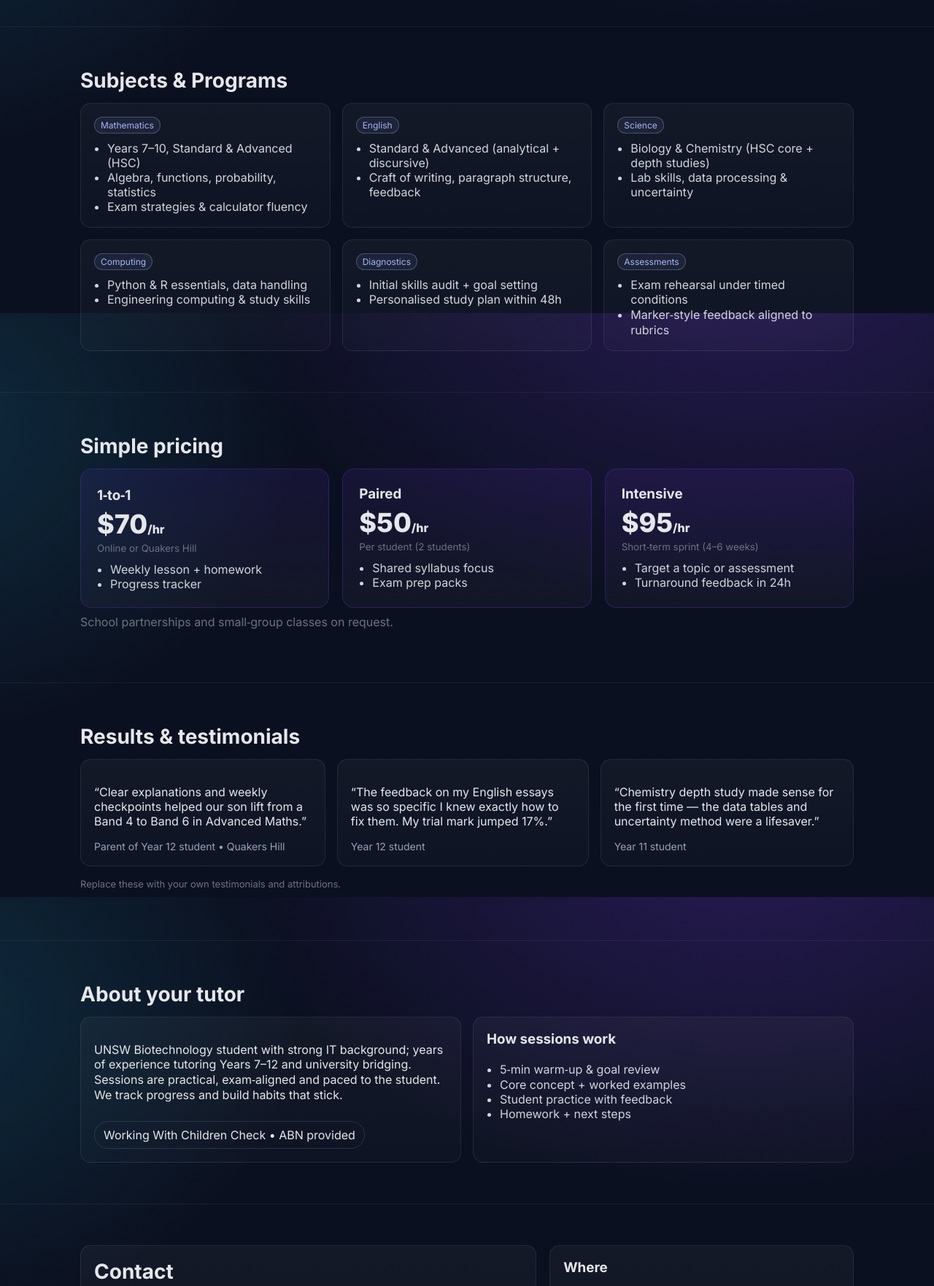
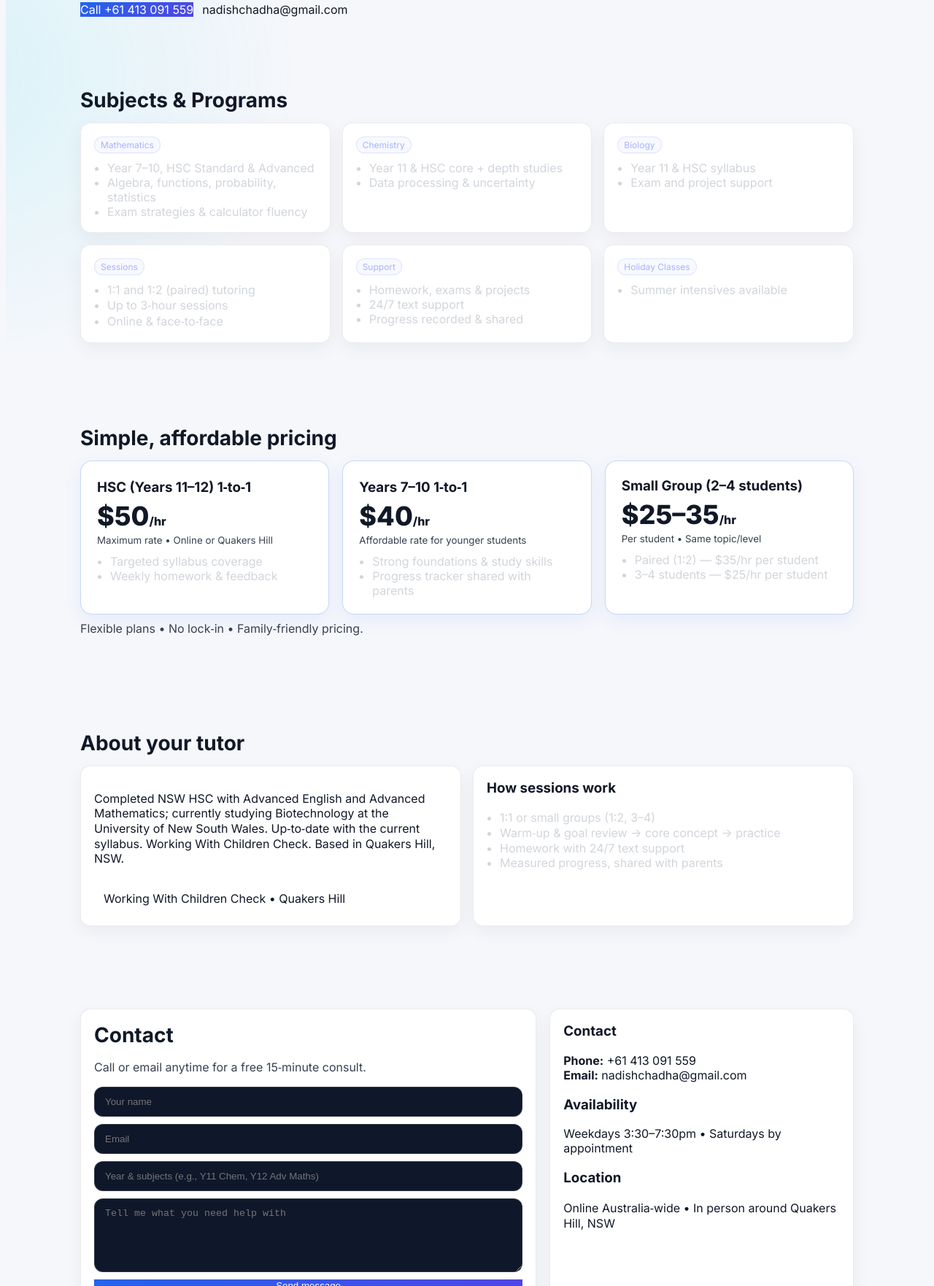
Before and after one commit to danger69420/oasixlabs, a plain HTML site: page index.html in a window 1280 px wide. Shown: the part 371-2133 px from the top of the page at 73% size. Drawn offline with Linux system fonts and the light colour scheme.

Commit message:
Update index.html

```diff
--- a/index.html
+++ b/index.html
@@ -14,15 +14,13 @@
   <link rel="preconnect" href="https://fonts.gstatic.com" crossorigin>
   <link href="https://fonts.googleapis.com/css2?family=Inter:wght@400;500;600;700;800&display=swap" rel="stylesheet">
   <style>
-    :root{
-      --bg:#0b1020; --panel:#111827; --muted:#6b7280; --brand:#7c3aed; --accent:#22d3ee; --text:#e5e7eb; --ring: rgba(124, 58, 237, .35);
-    }
+    :root{--bg:#f6f7fb;--panel:#ffffff;--muted:#374151;--brand:#2563eb;--accent:#22c55e;--text:#111827;--ring:rgba(37,99,235,.35);}
     *{box-sizing:border-box}
-    html,body{margin:0;height:100%;scroll-behavior:smooth}
+    html,body{font-family:Inter,system-ui,-apple-system,Segoe UI,Roboto,Helvetica,Arial,sans-serif;color:var(--text);background:var(--bg);}
     body{font-family:Inter,system-ui,-apple-system,Segoe UI,Roboto,Helvetica,Arial,sans-serif; color:var(--text); background: radial-gradient(1200px 800px at 80% -10%, rgba(124,58,237,.25), transparent 60%), radial-gradient(900px 700px at -10% 20%, rgba(34,211,238,.15), transparent 60%), var(--bg)}
     a{color:inherit;text-decoration:none}
     .container{max-width:1100px;margin:0 auto;padding:0 20px}
-    header{position:sticky;top:0;z-index:20;background:linear-gradient(180deg, rgba(11,16,32,.95), rgba(11,16,32,.65));backdrop-filter:saturate(1.2) blur(6px); border-bottom:1px solid rgba(255,255,255,.06)}
+    header{position:sticky;top:0;z-index:20;background:#ffffffcc;backdrop-filter:saturate(1.2) blur(6px); border-bottom:1px solid rgba(17,24,39,.08)}
     .nav{display:flex;align-items:center;justify-content:space-between;padding:14px 0}
     .logo{display:flex;gap:10px;align-items:center;font-weight:800;letter-spacing:.3px}
     .logo .mark{width:28px;height:28px;border-radius:8px;background: conic-gradient(from 200deg, var(--brand), var(--accent)); box-shadow:0 0 0 4px rgba(124,58,237,.12)}
@@ -41,13 +39,13 @@
     .grid{display:grid;gap:16px}
     @media(min-width:800px){.grid.cols-3{grid-template-columns:repeat(3,1fr)} .grid.cols-2{grid-template-columns:1fr 1fr}}
 
-    .card{background:linear-gradient(180deg, rgba(255,255,255,.04), rgba(255,255,255,.02));border:1px solid rgba(255,255,255,.08);border-radius:14px;padding:18px}
+    .card{background:#fff;border:1px solid rgba(17,24,39,.08);border-radius:14px;padding:18px;box-shadow:0 8px 24px rgba(17,24,39,.05);}
     .tag{font-size:12px;color:#a5b4fc;border:1px solid rgba(165,180,252,.3);background:rgba(165,180,252,.08);border-radius:999px;padding:3px 8px;display:inline-block}
     .list{margin:10px 0 0;padding:0 0 0 18px;color:#d1d5db}
 
     .pricing{display:grid;gap:18px}
     @media(min-width:900px){.pricing{grid-template-columns:repeat(3,1fr)}}
-    .price{border-radius:16px;padding:22px;background:linear-gradient(180deg, rgba(124,58,237,.10), rgba(255,255,255,.03));border:1px solid rgba(124,58,237,.25)}
+    .price{border-radius:16px;padding:22px;background:#fff;border:1px solid rgba(37,99,235,.25);box-shadow:0 8px 24px rgba(37,99,235,.08);}
     .price h3{margin:0 0 6px}
     .price .amt{font-size:36px;font-weight:800}
     .price small{color:var(--muted)}
@@ -96,11 +94,11 @@
 <main>
   <section class="hero">
     <div class="container">
-      <span class="badge">HSC • Years 7–12 • University bridging</span>
-      <h1>Personalised tutoring that compounds into results.</h1>
-      <p>Experienced tutor for Maths, English, Biology, Chemistry & Computing. Online Australia‑wide or in person around Quakers Hill. Diagnostic lesson → tailored plan → measurable progress.</p>
+      <span class="badge">Affordable tutoring • Years 7–12 • HSC</span>
+      <h1>Affordable, personalised tutoring for Maths, Chemistry & Biology.</h1>
+      <p>NSW HSC graduate (Advanced English & Advanced Maths) and UNSW Biotechnology student with a current Working With Children Check. Up‑to‑date with the syllabus. Online Australia‑wide or in person around Quakers Hill. 1:1 or small groups, with progress tracked and feedback after every session.</p>
       <div class="cta">
-        <a class="btn primary" href="#contact">Book a free 15‑min consult</a>
+        <a class="btn primary" href="#contact">Call +61&nbsp;413&nbsp;091&nbsp;559</a>
         <a class="btn" href="mailto:nadishchadha@gmail.com">nadishchadha@gmail.com</a>
       </div>
     </div>
@@ -112,39 +110,40 @@
       <div class="grid cols-3">
         <div class="card"><span class="tag">Mathematics</span>
           <ul class="list">
-            <li>Years 7–10, Standard & Advanced (HSC)</li>
+            <li>Year 7–10, HSC Standard & Advanced</li>
             <li>Algebra, functions, probability, statistics</li>
             <li>Exam strategies & calculator fluency</li>
           </ul>
         </div>
-        <div class="card"><span class="tag">English</span>
+        <div class="card"><span class="tag">Chemistry</span>
           <ul class="list">
-            <li>Standard & Advanced (analytical + discursive)</li>
-            <li>Craft of writing, paragraph structure, feedback</li>
+            <li>Year 11 & HSC core + depth studies</li>
+            <li>Data processing & uncertainty</li>
           </ul>
         </div>
-        <div class="card"><span class="tag">Science</span>
+        <div class="card"><span class="tag">Biology</span>
           <ul class="list">
-            <li>Biology & Chemistry (HSC core + depth studies)</li>
-            <li>Lab skills, data processing & uncertainty</li>
+            <li>Year 11 & HSC syllabus</li>
+            <li>Exam and project support</li>
           </ul>
         </div>
-        <div class="card"><span class="tag">Computing</span>
+        <div class="card"><span class="tag">Sessions</span>
           <ul class="list">
-            <li>Python & R essentials, data handling</li>
-            <li>Engineering computing & study skills</li>
+            <li>1:1 and 1:2 (paired) tutoring</li>
+            <li>Up to 3‑hour sessions</li>
+            <li>Online & face‑to‑face</li>
           </ul>
         </div>
-        <div class="card"><span class="tag">Diagnostics</span>
+        <div class="card"><span class="tag">Support</span>
           <ul class="list">
-            <li>Initial skills audit + goal setting</li>
-            <li>Personalised study plan within 48h</li>
+            <li>Homework, exams & projects</li>
+            <li>24/7 text support</li>
+            <li>Progress recorded & shared</li>
           </ul>
         </div>
-        <div class="card"><span class="tag">Assessments</span>
+        <div class="card"><span class="tag">Holiday Classes</span>
           <ul class="list">
-            <li>Exam rehearsal under timed conditions</li>
-            <li>Marker‑style feedback aligned to rubrics</li>
+            <li>Summer intensives available</li>
           </ul>
         </div>
       </div>
@@ -153,66 +152,56 @@
 
   <section id="pricing">
     <div class="container">
-      <h2>Simple pricing</h2>
+      <h2>Simple, affordable pricing</h2>
       <div class="pricing">
         <div class="price">
-          <h3>1‑to‑1</h3>
-          <div class="amt">$70<span style="font-size:16px">/hr</span></div>
-          <small>Online or Quakers Hill</small>
+          <h3>HSC (Years 11–12) 1‑to‑1</h3>
+          <div class="amt">$50<span style="font-size:16px">/hr</span></div>
+          <small>Maximum rate • Online or Quakers Hill</small>
           <ul class="list">
-            <li>Weekly lesson + homework</li>
-            <li>Progress tracker</li>
+            <li>Targeted syllabus coverage</li>
+            <li>Weekly homework & feedback</li>
           </ul>
         </div>
         <div class="price">
-          <h3>Paired</h3>
-          <div class="amt">$50<span style="font-size:16px">/hr</span></div>
-          <small>Per student (2 students)</small>
+          <h3>Years 7–10 1‑to‑1</h3>
+          <div class="amt">$40<span style="font-size:16px">/hr</span></div>
+          <small>Affordable rate for younger students</small>
           <ul class="list">
-            <li>Shared syllabus focus</li>
-            <li>Exam prep packs</li>
+            <li>Strong foundations & study skills</li>
+            <li>Progress tracker shared with parents</li>
           </ul>
         </div>
         <div class="price">
-          <h3>Intensive</h3>
-          <div class="amt">$95<span style="font-size:16px">/hr</span></div>
-          <small>Short‑term sprint (4–6 weeks)</small>
+          <h3>Small Group (2–4 students)</h3>
+          <div class="amt">$25–35<span style="font-size:16px">/hr</span></div>
+          <small>Per student • Same topic/level</small>
           <ul class="list">
-            <li>Target a topic or assessment</li>
-            <li>Turnaround feedback in 24h</li>
+            <li>Paired (1:2) — $35/hr per student</li>
+            <li>3–4 students — $25/hr per student</li>
           </ul>
         </div>
       </div>
-      <p style="color:var(--muted);margin-top:8px">School partnerships and small‑group classes on request.</p>
+      <p style="color:var(--muted);margin-top:8px">Flexible plans • No lock‑in • Family‑friendly pricing.</p>
     </div>
   </section>
 
-  <section id="testimonials">
-    <div class="container testis">
-      <h2>Results & testimonials</h2>
-      <div class="t-track">
-        <div class="card t"><p>“Clear explanations and weekly checkpoints helped our son lift from a Band 4 to Band 6 in Advanced Maths.”</p><div class="who">Parent of Year 12 student • Quakers Hill</div></div>
-        <div class="card t"><p>“The feedback on my English essays was so specific I knew exactly how to fix them. My trial mark jumped 17%.”</p><div class="who">Year 12 student</div></div>
-        <div class="card t"><p>“Chemistry depth study made sense for the first time — the data tables and uncertainty method were a lifesaver.”</p><div class="who">Year 11 student</div></div>
-      </div>
-      <p style="color:var(--muted);font-size:13px;margin-top:6px">Replace these with your own testimonials and attributions.</p>
-    </div>
-  </section>
+
 
   <section id="about">
     <div class="container">
       <h2>About your tutor</h2>
       <div class="grid cols-2">
-        <div class="card"><p>UNSW Biotechnology student with strong IT background; years of experience tutoring Years 7–12 and university bridging. Sessions are practical, exam‑aligned and paced to the student. We track progress and build habits that stick.</p>
-          <div class="pill" style="margin-top:10px">Working With Children Check • ABN provided</div>
+        <div class="card"><p>Completed NSW HSC with Advanced English and Advanced Mathematics; currently studying Biotechnology at the University of New South Wales. Up‑to‑date with the current syllabus. Working With Children Check. Based in Quakers Hill, NSW.</p>
+          <div class="pill" style="margin-top:10px">Working With Children Check • Quakers Hill</div>
         </div>
         <div class="card">
           <h3 style="margin-top:0">How sessions work</h3>
           <ul class="list">
-            <li>5‑min warm‑up & goal review</li>
-            <li>Core concept + worked examples</li>
-            <li>Student practice with feedback</li>
-            <li>Homework + next steps</li>
+            <li>1:1 or small groups (1:2, 3–4)</li>
+            <li>Warm‑up & goal review → core concept → practice</li>
+            <li>Homework with 24/7 text support</li>
+            <li>Measured progress, shared with parents</li>
           </ul>
         </div>
       </div>
@@ -223,7 +212,7 @@
     <div class="container contact">
       <div class="card">
         <h2>Contact</h2>
-        <p style="color:var(--muted)">Email <a href="mailto:nadishchadha@gmail.com">nadishchadha@gmail.com</a> or send a message below. For quicker setup, include your year/subjects and preferred times.</p>
+        <p style="color:var(--muted)">Call or email anytime for a free 15‑minute consult.</p>
         <!-- Replace action with your Formspree endpoint or Netlify form -->
         <form action="https://formspree.io/f/your-id" method="POST">
           <input name="name" placeholder="Your name" required>
@@ -234,12 +223,13 @@
         </form>
       </div>
       <div class="card">
-        <h3 style="margin-top:0">Where</h3>
-        <p>Online Australia‑wide • In person around Quakers Hill, NSW</p>
+        <h3 style="margin-top:0">Contact</h3>
+        <p><strong>Phone:</strong> <a href="tel:+61413091559">+61&nbsp;413&nbsp;091&nbsp;559</a><br>
+        <strong>Email:</strong> <a href="mailto:nadishchadha@gmail.com">nadishchadha@gmail.com</a></p>
         <h3>Availability</h3>
         <p>Weekdays 3:30–7:30pm • Saturdays by appointment</p>
-        <h3>Direct booking</h3>
-        <p><a class="btn" href="mailto:nadishchadha@gmail.com">nadishchadha@gmail.com</a></p>
+        <h3>Location</h3>
+        <p>Online Australia‑wide • In person around Quakers Hill, NSW</p>
       </div>
     </div>
   </section>
```
